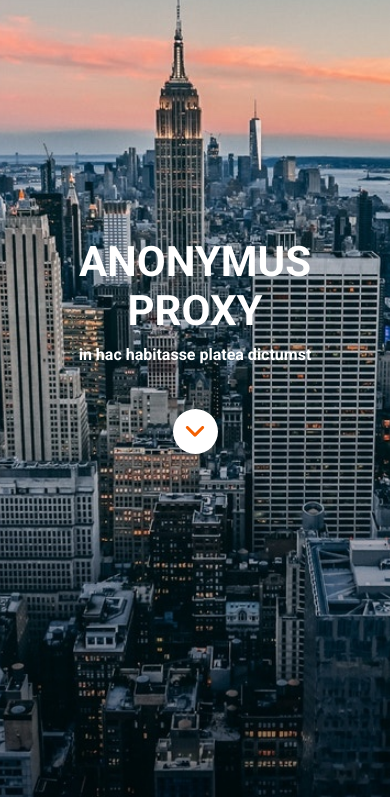
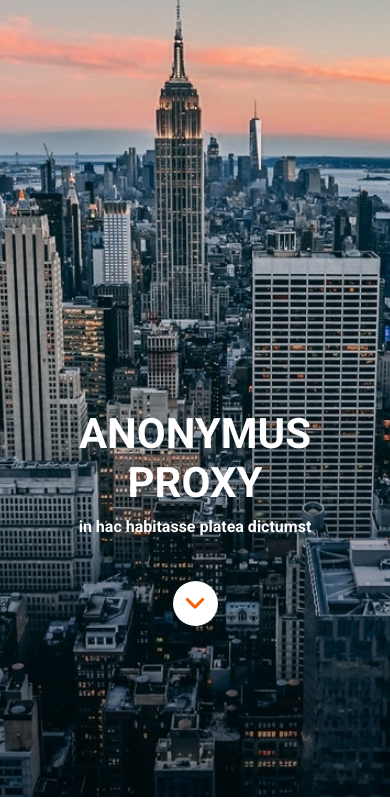
Before and after one commit to Adalab/modulo-1-evaluacion-final-taniamg, a website: page src/html/index.html in a window 390 px wide. Shown: the part 47-846 px from the top of the page. Drawn offline with nearby package versions, Linux system fonts and the light colour scheme; files that its build step writes are made by us from their sources; files whose address does not match are found by name.

Commit message:
upload mobile version

```diff
--- a/src/scss/layout/_header.scss
+++ b/src/scss/layout/_header.scss
@@ -2,16 +2,21 @@
   background-image: url(../images/cover.jpg);
   background-size: cover;
   background-position: center;
+  display: flex;
   text-align: center;
-  width: 100vw;
+  flex-direction: column;
+  justify-content: center;
+  align-items: center;
+  width: 100%;
   height: 100vh;
-  text-align: center;
   font-family: $font-family;
   color: #ffffff;
 
   &__menu {
     display: flex;
     position: fixed;
+    top: 0;
+    left: 0;
     background-color: $menu-iconcolor;
     width: 44px;
     height: 44px;
```
